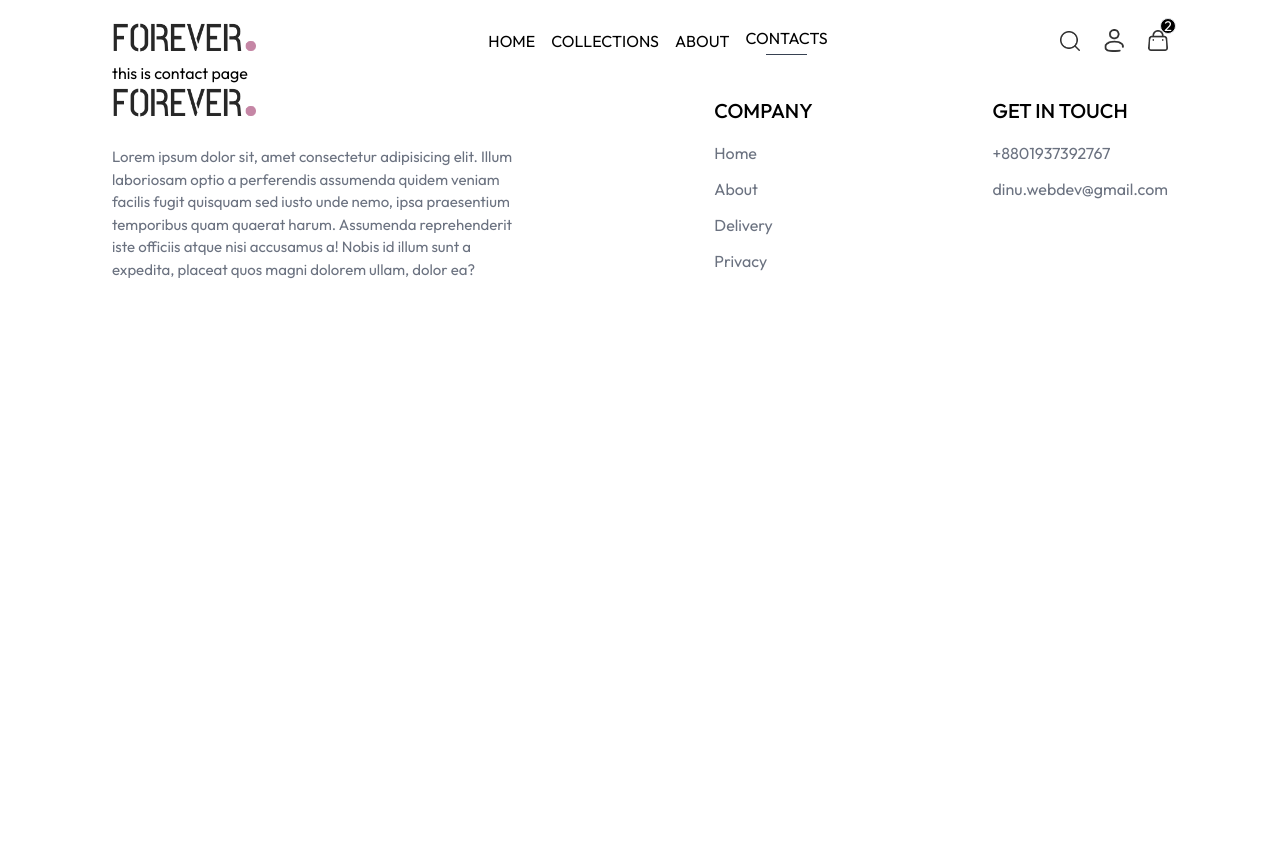
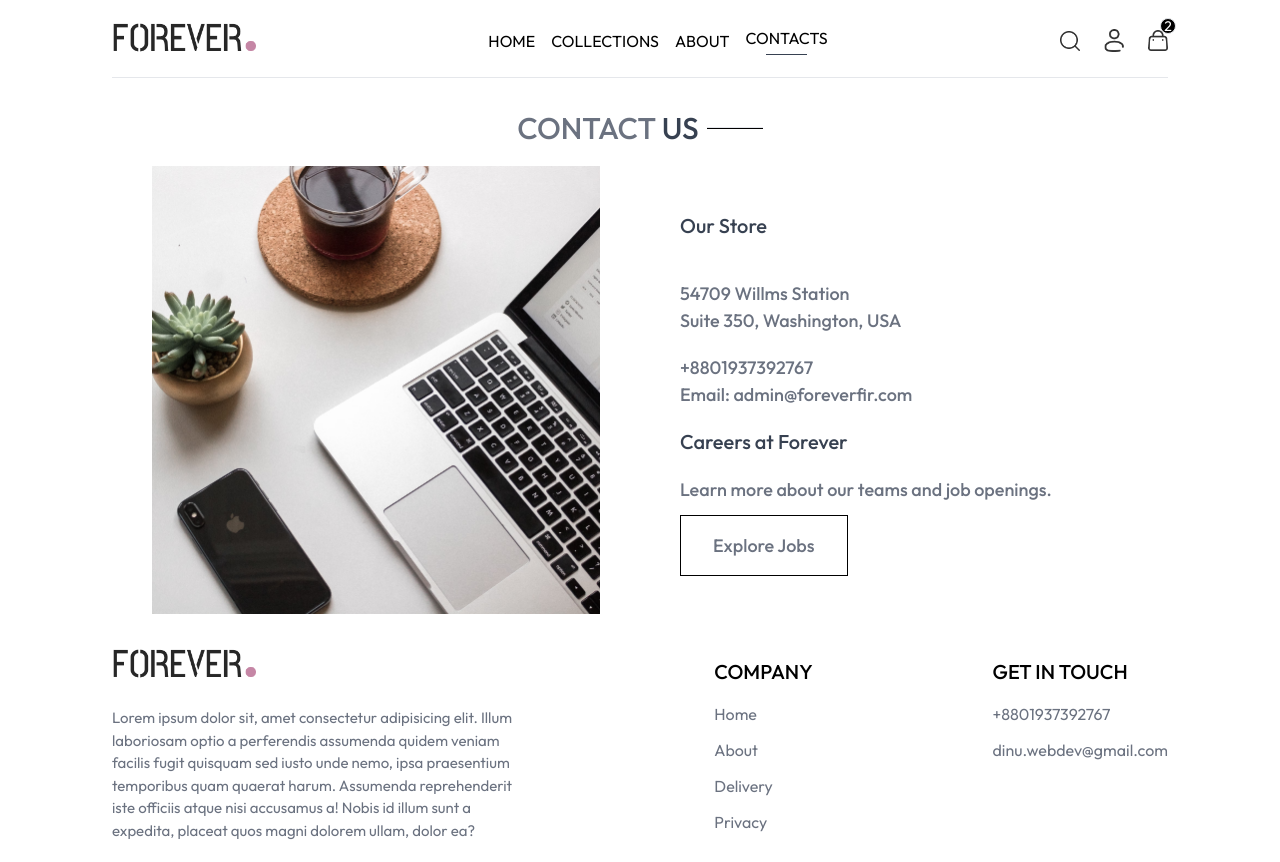
Before and after one commit to Dinobondhu-shill/ForeverFlex, a React (Vite) app in the folder frontend/: page /contact in a window 1280 px wide. Before the commit the page ends 800 px from the top, so only its background shows below. Built offline with nearby package versions, Linux system fonts and the light colour scheme.

Commit message:
contact page added

```diff
--- a/frontend/src/Components/Nav.jsx
+++ b/frontend/src/Components/Nav.jsx
@@ -11,7 +11,7 @@ const Nav = () => {
 
 
   return (
-    <div className='flex justify-between gap-1 items-center'>
+    <div className='flex justify-between gap-1 items-center border-b pb-4'>
      <img src={assets.logo} alt="logo" className='w-36' />
      <div className='hidden md:flex gap-4'>
       <NavLink to={'/'} className='flex flex-col items-center justify-center gap-1 '>
--- a/frontend/src/Pages/Contact/Contact.jsx
+++ b/frontend/src/Pages/Contact/Contact.jsx
@@ -1,9 +1,27 @@
 import React from 'react';
+import { assets } from '../../../public/assets/frontend_assets/assets';
 
 const Contact = () => {
   return (
-    <div>
-      this is contact page
+    <div className='my-8'>
+      <div className='flex items-center gap-2 justify-center '>
+        <p className='font-medium text-3xl text-gray-700 '><span className='text-gray-500'>CONTACT</span> US</p>
+        <hr className='w-14 h-[2.5px] bg-black '/>
+        </div>
+        <div className='flex flex-col md:flex-row justify-center items-center my-5 gap-10'>
+          <img src={assets.contact_img} alt="" className='w-1/2 rounded-lg px-10'/>
+          <div className='w-1/2 flex flex-col justify-center text-gray-500 font-medium text-[18px]'>
+            <h4 className='font-medium text-xl my-5 text-gray-700'>Our Store</h4>
+            <p className='my-5 '>54709 Willms Station <br />
+            Suite 350, Washington, USA</p>
+            <a href="tel:+8801937392767">+8801937392767</a>
+            <a href="mailto:dinu.webdev@gmail.com">Email: admin@foreverfir.com</a>
+            <h4 className='font-medium text-xl my-5 text-gray-700'>Careers at Forever</h4>
+            <p>Learn more about our teams and job openings.</p>
+            <button className='px-8 py-4 border border-black w-fit my-3'>Explore Jobs</button>
+          </div>
+
+        </div>
     </div>
   );
 };
```
